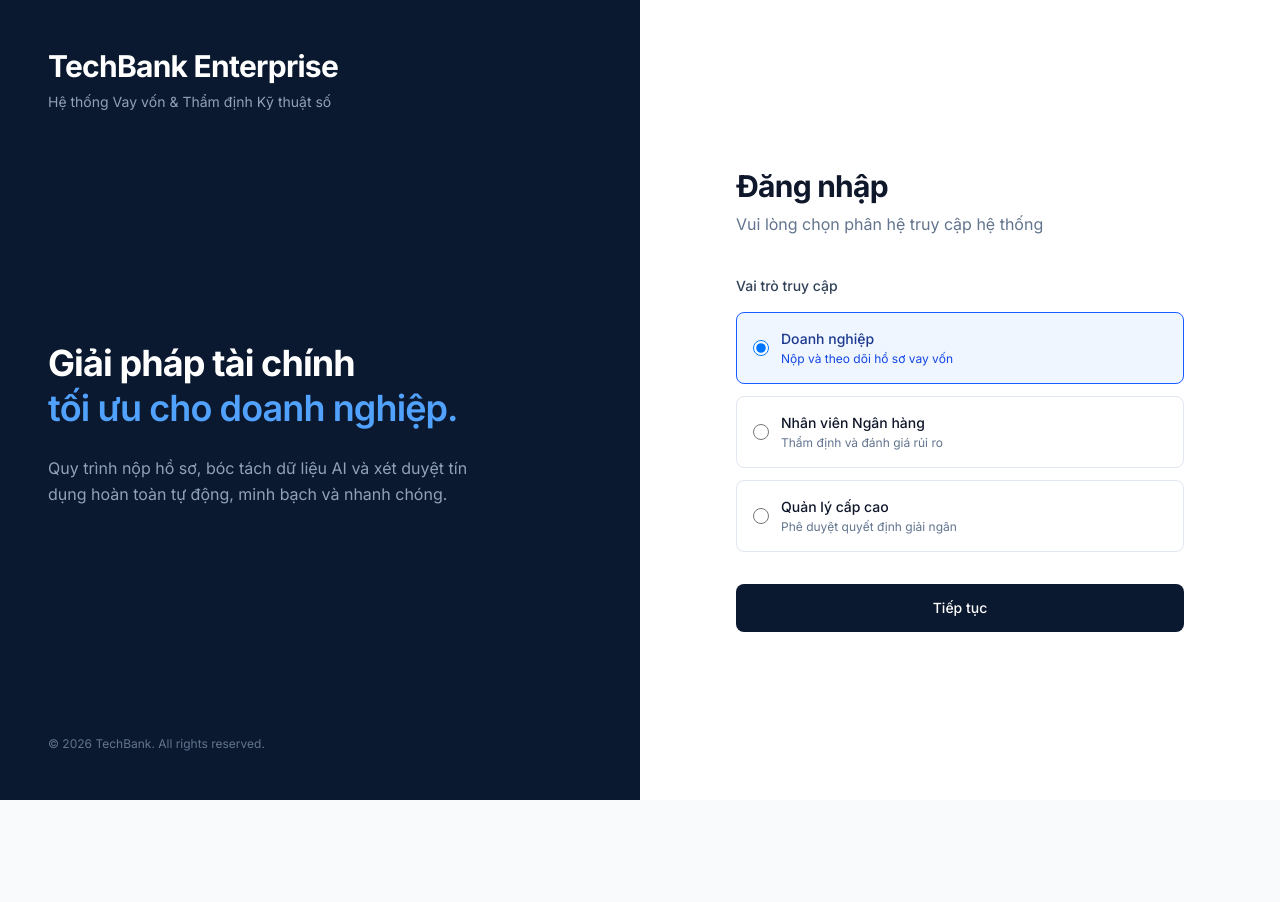
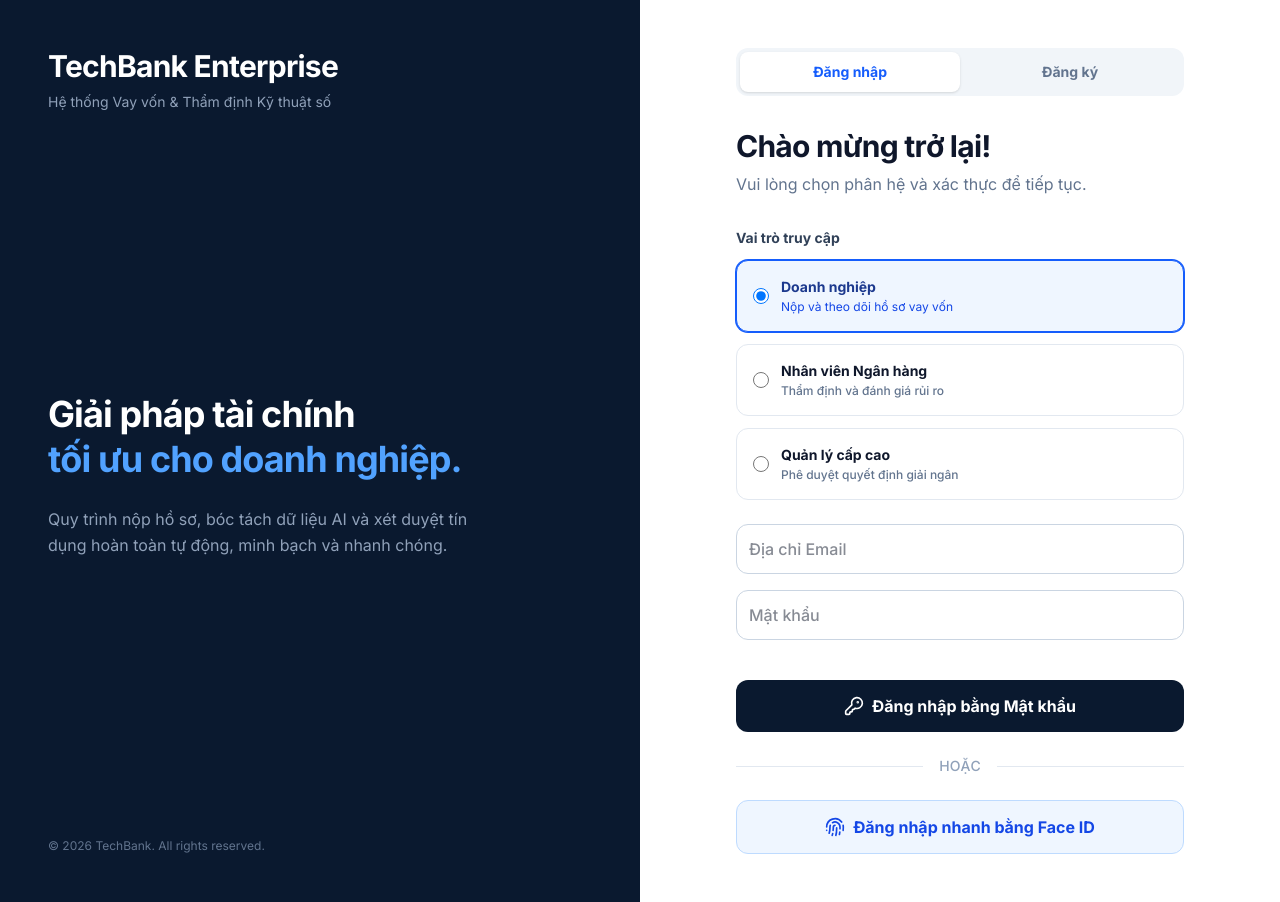
Before and after one commit to hakien2525-pixel/Extension-DigitalBanking, a Next.js app: page / in a window 1280 px wide. Before the commit the page ends 800 px from the top, so only its background shows below. Built offline with nearby package versions, Linux system fonts and the light colour scheme.

Commit message:
Implement Face ID Registration and Login on Home Page

```diff
--- a/src/app/page.tsx
+++ b/src/app/page.tsx
@@ -1,22 +1,115 @@
 "use client";
 
-import { useState } from "react";
+import { useState, useRef, useCallback } from "react";
 import { useRouter } from "next/navigation";
+import { ScanFace, Camera, Loader2, KeyRound, UserPlus, Fingerprint } from "lucide-react";
+import { toast } from "sonner";
+import Webcam from "react-webcam";
 
 export default function LoginPage() {
+  const [tab, setTab] = useState<"login" | "register">("login");
   const [selectedRole, setSelectedRole] = useState<"business" | "officer" | "manager">("business");
   const router = useRouter();
 
-  const handleLogin = (e: React.FormEvent) => {
+  // Face Scan state
+  const [isFaceScanning, setIsFaceScanning] = useState(false);
+  const [scanMode, setScanMode] = useState<"login" | "register">("login");
+  const [capturedImage, setCapturedImage] = useState<string | null>(null);
+  const webcamRef = useRef<Webcam>(null);
+
+  const handleStandardSubmit = (e: React.FormEvent) => {
     e.preventDefault();
+    if (tab === "register") {
+      toast.success("Đăng ký thành công bằng Mật khẩu!");
+    } else {
+      toast.success("Đăng nhập thành công bằng Mật khẩu!");
+    }
+    navigateToRole();
+  };
+
+  const navigateToRole = () => {
     if (selectedRole === "business") router.push("/business");
     if (selectedRole === "officer") router.push("/officer");
     if (selectedRole === "manager") router.push("/manager");
   };
 
+  const startFaceScan = (mode: "login" | "register") => {
+    setScanMode(mode);
+    setIsFaceScanning(true);
+    setCapturedImage(null);
+  };
+
+  const captureFace = useCallback(() => {
+    const imageSrc = webcamRef.current?.getScreenshot();
+    if (imageSrc) {
+      setCapturedImage(imageSrc);
+      if (scanMode === "register") {
+        toast.success("Đã ghi nhận dữ liệu khuôn mặt thành công!");
+      } else {
+        toast.success("Xác thực Face ID thành công!");
+      }
+      setTimeout(() => {
+        setIsFaceScanning(false);
+        navigateToRole();
+      }, 1500);
+    }
+  }, [webcamRef, scanMode, selectedRole]);
+
   return (
-    <main className="min-h-screen flex bg-white">
-      {/* Left Column: Branding (hidden on small screens) */}
+    <main className="min-h-screen flex bg-white font-sans">
+      {/* Face Scan Modal */}
+      {isFaceScanning && (
+        <div className="fixed inset-0 z-50 flex items-center justify-center bg-slate-900/95 p-4 backdrop-blur-sm">
+          <div className="bg-slate-900 rounded-2xl shadow-2xl overflow-hidden relative border border-slate-700 text-white w-full max-w-2xl">
+            <div className="p-6 text-center border-b border-slate-800 flex justify-between items-center">
+              <div></div>
+              <div className="text-center">
+                <ScanFace className="w-10 h-10 text-blue-500 mx-auto mb-2" />
+                <h2 className="text-xl font-bold">
+                  {scanMode === "register" ? "Đăng ký Face ID" : "Đăng nhập bằng Face ID"}
+                </h2>
+              </div>
+              <button onClick={() => setIsFaceScanning(false)} className="text-slate-400 hover:text-white px-4 py-2 bg-slate-800 rounded-lg">Đóng</button>
+            </div>
+
+            <div className="relative bg-black flex justify-center items-center min-h-[400px]">
+              {capturedImage ? (
+                <img src={capturedImage} alt="Captured Face" className="h-[400px] object-cover" />
+              ) : (
+                <div className="relative w-full">
+                  <Webcam
+                    audio={false}
+                    ref={webcamRef}
+                    screenshotFormat="image/jpeg"
+                    videoConstraints={{ facingMode: "user" }}
+                    className="w-full h-[400px] object-cover"
+                  />
+                  <div className="absolute inset-0 border-[6px] border-blue-500/50 border-dashed rounded-[100px] m-10 animate-pulse pointer-events-none"></div>
+                </div>
+              )}
+            </div>
+
+            <div className="p-6 bg-slate-900 flex justify-center">
+              {!capturedImage ? (
+                <button
+                  onClick={captureFace}
+                  className="bg-blue-600 hover:bg-blue-500 text-white py-3 px-8 rounded-full font-bold flex items-center gap-2 transition-colors shadow-lg shadow-blue-500/20"
+                >
+                  <Camera className="w-5 h-5" />
+                  Quét khuôn mặt
+                </button>
+              ) : (
+                <div className="flex items-center gap-2 text-emerald-400 font-medium">
+                  <Loader2 className="w-5 h-5 animate-spin" />
+                  {scanMode === "register" ? "Đang mã hóa dữ liệu sinh trắc..." : "Đang xác thực thông tin..."}
+                </div>
+              )}
+            </div>
+          </div>
+        </div>
+      )}
+
+      {/* Left Column: Branding */}
       <div className="hidden lg:flex lg:w-1/2 bg-[#0A192F] text-white flex-col justify-between p-12">
         <div>
           <h1 className="text-3xl font-bold tracking-tight">TechBank Enterprise</h1>
@@ -26,7 +119,7 @@ export default function LoginPage() {
         <div className="max-w-md">
           <h2 className="text-4xl font-light leading-tight mb-6">
             Giải pháp tài chính <br/>
-            <span className="font-semibold text-blue-400">tối ưu cho doanh nghiệp.</span>
+            <span className="font-bold text-blue-400">tối ưu cho doanh nghiệp.</span>
           </h2>
           <p className="text-slate-400 leading-relaxed">
             Quy trình nộp hồ sơ, bóc tách dữ liệu AI và xét duyệt tín dụng hoàn toàn tự động, minh bạch và nhanh chóng.
@@ -38,102 +131,108 @@ export default function LoginPage() {
         </div>
       </div>
 
-      {/* Right Column: Login Form */}
-      <div className="w-full lg:w-1/2 flex items-center justify-center p-8 sm:p-12">
+      {/* Right Column: Login/Register Form */}
+      <div className="w-full lg:w-1/2 flex items-center justify-center p-8 sm:p-12 overflow-y-auto">
         <div className="w-full max-w-md">
-          <div className="mb-10 lg:hidden">
+          <div className="mb-8 lg:hidden">
             <h1 className="text-2xl font-bold text-slate-900">TechBank Enterprise</h1>
           </div>
 
-          <div className="mb-10">
-            <h2 className="text-3xl font-semibold text-slate-900 mb-2">Đăng nhập</h2>
-            <p className="text-slate-500">Vui lòng chọn phân hệ truy cập hệ thống</p>
+          {/* Tabs */}
+          <div className="flex bg-slate-100 p-1 rounded-xl mb-8">
+            <button
+              onClick={() => setTab("login")}
+              className={`flex-1 py-2.5 text-sm font-bold rounded-lg transition-all ${tab === "login" ? 'bg-white text-blue-600 shadow-sm' : 'text-slate-500 hover:text-slate-700'}`}
+            >
+              Đăng nhập
+            </button>
+            <button
+              onClick={() => setTab("register")}
+              className={`flex-1 py-2.5 text-sm font-bold rounded-lg transition-all ${tab === "register" ? 'bg-white text-blue-600 shadow-sm' : 'text-slate-500 hover:text-slate-700'}`}
+            >
+              Đăng ký
+            </button>
           </div>
 
-          <form onSubmit={handleLogin} className="space-y-8">
-            <div className="space-y-4">
-              <label className="block text-sm font-medium text-slate-700">
-                Vai trò truy cập
-              </label>
+          <div className="mb-8">
+            <h2 className="text-3xl font-bold text-slate-900 mb-2">
+              {tab === "login" ? "Chào mừng trở lại!" : "Tạo tài khoản mới"}
+            </h2>
+            <p className="text-slate-500">Vui lòng chọn phân hệ và xác thực để tiếp tục.</p>
+          </div>
 
+          <form onSubmit={handleStandardSubmit} className="space-y-6">
+            <div>
+              <label className="block text-sm font-bold text-slate-700 mb-3">Vai trò truy cập</label>
               <div className="grid grid-cols-1 gap-3">
-                <label className={`
-                  flex items-center p-4 border rounded-lg cursor-pointer transition-colors
-                  ${selectedRole === 'business' ? 'border-blue-600 bg-blue-50' : 'border-slate-200 hover:border-slate-300'}
-                `}>
-                  <input
-                    type="radio"
-                    name="role"
-                    value="business"
-                    checked={selectedRole === 'business'}
-                    onChange={() => setSelectedRole('business')}
-                    className="w-4 h-4 text-blue-600 border-slate-300 focus:ring-blue-600"
-                  />
-                  <div className="ml-3 flex flex-col">
-                    <span className={`block text-sm font-medium ${selectedRole === 'business' ? 'text-blue-900' : 'text-slate-900'}`}>
-                      Doanh nghiệp
-                    </span>
-                    <span className={`block text-xs mt-0.5 ${selectedRole === 'business' ? 'text-blue-700' : 'text-slate-500'}`}>
-                      Nộp và theo dõi hồ sơ vay vốn
-                    </span>
-                  </div>
-                </label>
-
-                <label className={`
-                  flex items-center p-4 border rounded-lg cursor-pointer transition-colors
-                  ${selectedRole === 'officer' ? 'border-blue-600 bg-blue-50' : 'border-slate-200 hover:border-slate-300'}
-                `}>
-                  <input
-                    type="radio"
-                    name="role"
-                    value="officer"
-                    checked={selectedRole === 'officer'}
-                    onChange={() => setSelectedRole('officer')}
-                    className="w-4 h-4 text-blue-600 border-slate-300 focus:ring-blue-600"
-                  />
-                  <div className="ml-3 flex flex-col">
-                    <span className={`block text-sm font-medium ${selectedRole === 'officer' ? 'text-blue-900' : 'text-slate-900'}`}>
-                      Nhân viên Ngân hàng
-                    </span>
-                    <span className={`block text-xs mt-0.5 ${selectedRole === 'officer' ? 'text-blue-700' : 'text-slate-500'}`}>
-                      Thẩm định và đánh giá rủi ro
-                    </span>
-                  </div>
-                </label>
-
-                <label className={`
-                  flex items-center p-4 border rounded-lg cursor-pointer transition-colors
-                  ${selectedRole === 'manager' ? 'border-blue-600 bg-blue-50' : 'border-slate-200 hover:border-slate-300'}
-                `}>
-                  <input
-                    type="radio"
-                    name="role"
-                    value="manager"
-                    checked={selectedRole === 'manager'}
-                    onChange={() => setSelectedRole('manager')}
-                    className="w-4 h-4 text-blue-600 border-slate-300 focus:ring-blue-600"
-                  />
-                  <div className="ml-3 flex flex-col">
-                    <span className={`block text-sm font-medium ${selectedRole === 'manager' ? 'text-blue-900' : 'text-slate-900'}`}>
-                      Quản lý cấp cao
-                    </span>
-                    <span className={`block text-xs mt-0.5 ${selectedRole === 'manager' ? 'text-blue-700' : 'text-slate-500'}`}>
-                      Phê duyệt quyết định giải ngân
-                    </span>
-                  </div>
-                </label>
+                <RoleOption value="business" selected={selectedRole} onChange={setSelectedRole} title="Doanh nghiệp" desc="Nộp và theo dõi hồ sơ vay vốn" />
+                <RoleOption value="officer" selected={selectedRole} onChange={setSelectedRole} title="Nhân viên Ngân hàng" desc="Thẩm định và đánh giá rủi ro" />
+                <RoleOption value="manager" selected={selectedRole} onChange={setSelectedRole} title="Quản lý cấp cao" desc="Phê duyệt quyết định giải ngân" />
               </div>
             </div>
 
-            <button
-              type="submit"
-              className="w-full bg-[#0A192F] hover:bg-[#112240] text-white py-3.5 px-4 rounded-lg text-sm font-medium transition-colors focus:outline-none focus:ring-2 focus:ring-offset-2 focus:ring-[#0A192F]"
-            >
-              Tiếp tục
-            </button>
+            {/* Simulated standard inputs */}
+            <div className="space-y-4">
+              <div>
+                <input type="email" required placeholder="Địa chỉ Email" className="w-full p-3 border border-slate-300 rounded-xl focus:ring-2 focus:ring-blue-500 outline-none transition-all font-medium" />
+              </div>
+              <div>
+                <input type="password" required placeholder="Mật khẩu" className="w-full p-3 border border-slate-300 rounded-xl focus:ring-2 focus:ring-blue-500 outline-none transition-all font-medium" />
+              </div>
+            </div>
+
+            <div className="pt-4 space-y-4">
+              <button
+                type="submit"
+                className="w-full bg-[#0A192F] hover:bg-blue-900 text-white py-3.5 px-4 rounded-xl font-bold transition-all flex justify-center items-center gap-2"
+              >
+                {tab === "login" ? <KeyRound className="w-5 h-5"/> : <UserPlus className="w-5 h-5"/>}
+                {tab === "login" ? "Đăng nhập bằng Mật khẩu" : "Đăng ký Tài khoản"}
+              </button>
+
+              <div className="relative flex items-center py-2">
+                <div className="flex-grow border-t border-slate-200"></div>
+                <span className="flex-shrink-0 mx-4 text-slate-400 text-sm font-medium">HOẶC</span>
+                <div className="flex-grow border-t border-slate-200"></div>
+              </div>
+
+              <button
+                type="button"
+                onClick={() => startFaceScan(tab)}
+                className="w-full bg-blue-50 hover:bg-blue-100 text-blue-700 border border-blue-200 py-3.5 px-4 rounded-xl font-bold transition-all flex justify-center items-center gap-2"
+              >
+                {tab === "login" ? <Fingerprint className="w-5 h-5"/> : <ScanFace className="w-5 h-5"/>}
+                {tab === "login" ? "Đăng nhập nhanh bằng Face ID" : "Đăng ký nhận diện khuôn mặt"}
+              </button>
+            </div>
           </form>
         </div>
       </div>
     </main>
   );
 }
+
+function RoleOption({ value, selected, onChange, title, desc }: any) {
+  return (
+    <label className={`
+      flex items-center p-4 border rounded-xl cursor-pointer transition-all
+      ${selected === value ? 'border-blue-600 bg-blue-50 ring-1 ring-blue-600' : 'border-slate-200 hover:border-slate-300 bg-white'}
+    `}>
+      <input
+        type="radio"
+        value={value}
+        checked={selected === value}
+        onChange={() => onChange(value)}
+        className="w-4 h-4 text-blue-600 border-slate-300 focus:ring-blue-600"
+      />
+      <div className="ml-3 flex flex-col">
+        <span className={`block text-sm font-bold ${selected === value ? 'text-blue-900' : 'text-slate-900'}`}>
+          {title}
+        </span>
+        <span className={`block text-xs mt-0.5 ${selected === value ? 'text-blue-700' : 'text-slate-500 font-medium'}`}>
+          {desc}
+        </span>
+      </div>
+    </label>
+  );
+}
```
